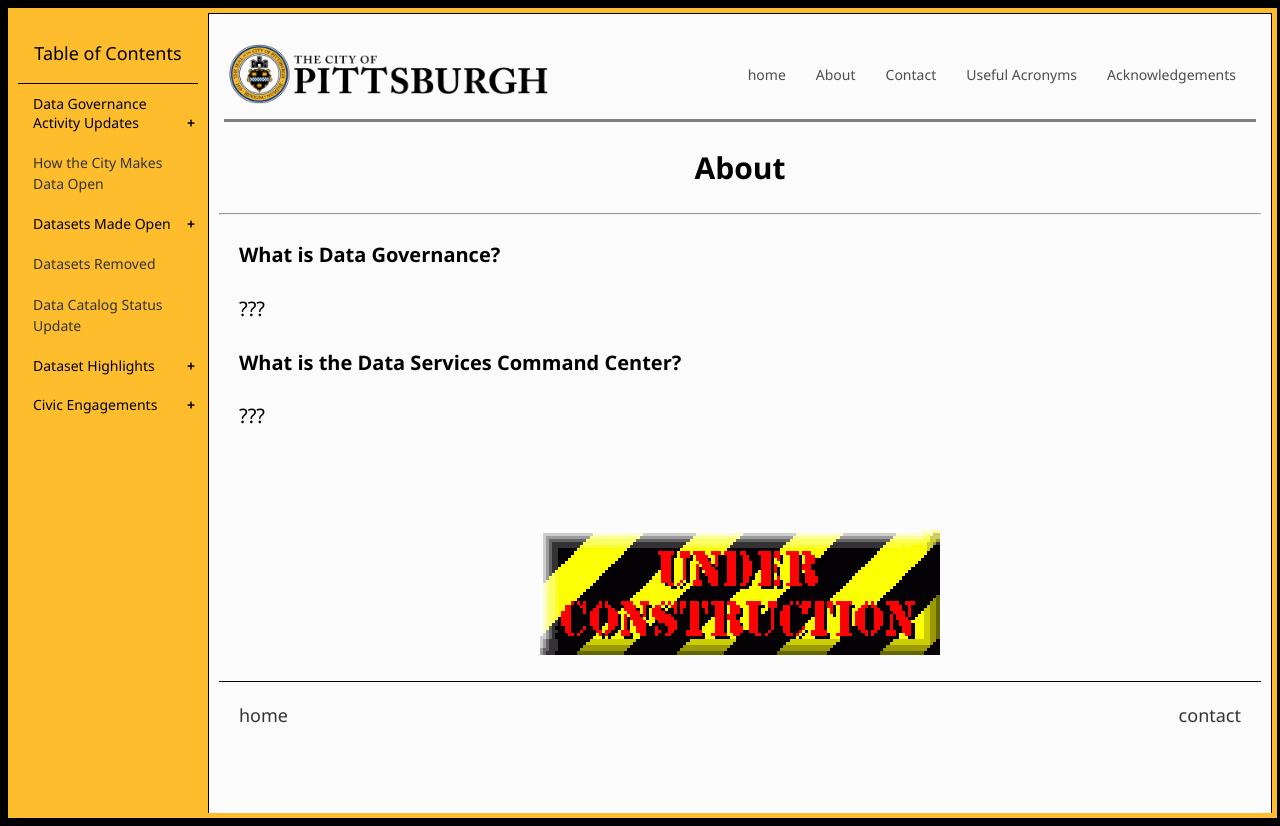
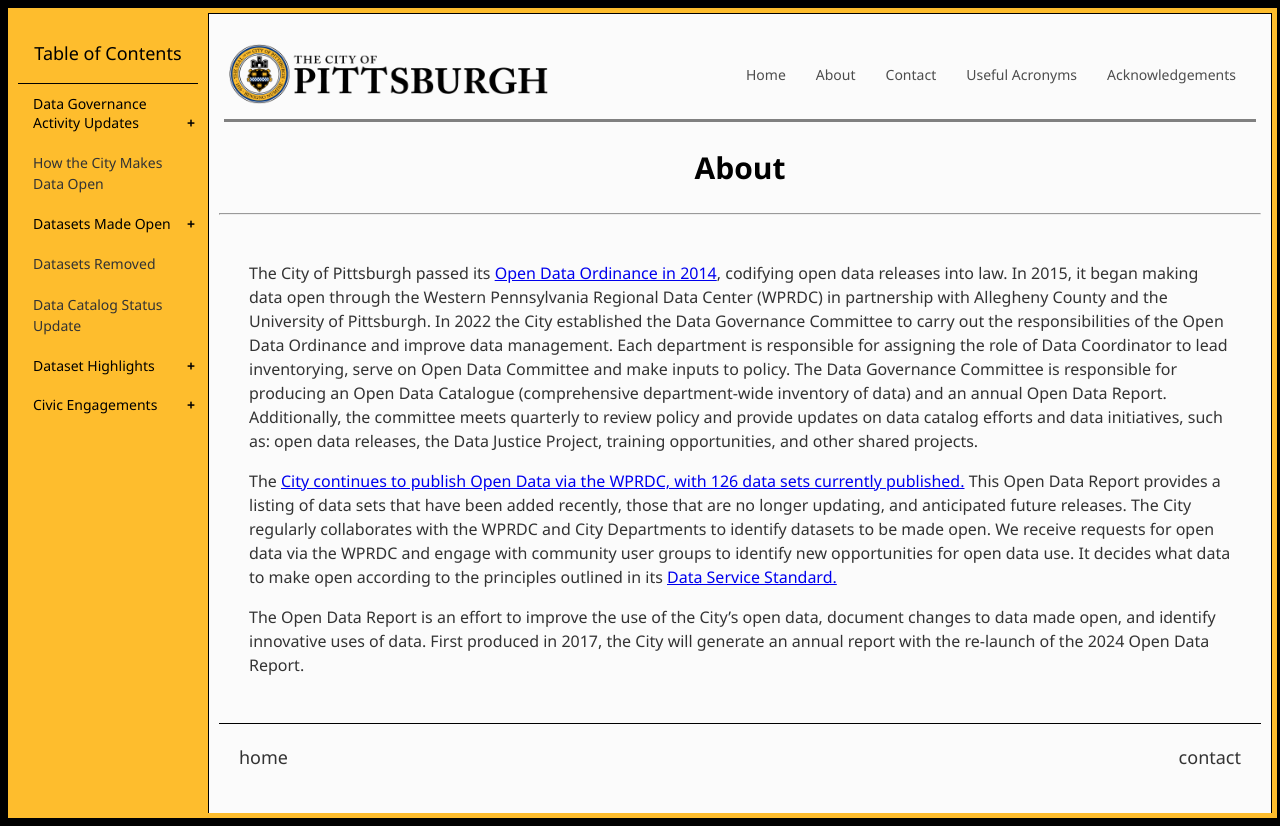
Before and after one commit to CityofPittsburgh/City-Of-Pittsburgh-2024-Open-Data-Report, a plain HTML site: page about.html in a window 1280 px wide. Drawn offline with Linux system fonts and the light colour scheme.

Commit message:
adding changes
Fixed home menu and added about styling

```diff
--- a/about.html
+++ b/about.html
@@ -65,7 +65,7 @@
                 <img src="/City-Of-Pittsburgh-2024-Open-Data-Report/assets/images/logos/official-logo.png" alt="city of pittsburgh logo" id="pittsburgh-logo">
 
                 <div id='link-holder'>
-                    <a class="header-links" href="/City-Of-Pittsburgh-2024-Open-Data-Report/index.html">home</a>
+                    <a class="header-links" href="/City-Of-Pittsburgh-2024-Open-Data-Report/index.html">Home</a>
                     <a class="header-links" href="/City-Of-Pittsburgh-2024-Open-Data-Report/about.html">About</a>
                     <a class="header-links" href="/City-Of-Pittsburgh-2024-Open-Data-Report/contact.html">Contact</a>
                     <a class="header-links" href="/City-Of-Pittsburgh-2024-Open-Data-Report/acronyms.html">Useful Acronyms</a>
@@ -77,21 +77,10 @@
             </h2>
             <hr>
 
-            <div style="text-align: left; margin: 20px;">
-                <h4>
-                    What is Data Governance?
-                </h4>
-                <p>???</p>
-                <h4>
-                    What is the Data Services Command Center?
-                </h4>
-                <p>???</p>
-                <br>
-                <br>
-                <br>
-                <div style="text-align: center;">
-                    <image src="assets/images/notdone.gif">
-                </div>
+            <div style="text-align: left; margin: 20px;" class="report-content">
+                <p>The City of Pittsburgh passed its <a href="https://ecode360.com/45431890#45431890" style="color:#0000ee;text-decoration: underline;">Open Data Ordinance in 2014</a>, codifying open data releases into law. In 2015, it began making data open through the Western Pennsylvania Regional Data Center (WPRDC) in partnership with Allegheny County and the University of Pittsburgh. In 2022 the City established the Data Governance Committee to carry out the responsibilities of the Open Data Ordinance and improve data management.  Each department is responsible for assigning the role of Data Coordinator to lead inventorying, serve on Open Data Committee and make inputs to policy. The Data Governance Committee is responsible for producing an Open Data Catalogue (comprehensive department-wide inventory of data) and an annual Open Data Report. Additionally, the committee meets quarterly to review policy and provide updates on data catalog efforts and data initiatives, such as: open data releases, the Data Justice Project, training opportunities, and other shared projects. </p>
+                <p>The <a href="https://data.wprdc.org/organization/city-of-pittsburgh" style="color:#0000ee;text-decoration: underline;">City continues to publish Open Data via the WPRDC, with 126 data sets currently published.</a> This Open Data Report provides a listing of data sets that have been added recently, those that are no longer updating, and anticipated future releases. The City regularly collaborates with the WPRDC and City Departments to identify datasets to be made open. We receive requests for open data via the WPRDC and engage with community user groups to identify new opportunities for open data use. It decides what data to make open according to the principles outlined in its <a href="https://www.pittsburghpa.gov/files/assets/city/v/1/ip/documents/data-documents/data-service-standard-v-1.0.pdf" style="color:#0000ee;text-decoration: underline;">Data Service Standard.</a> </p>
+                <p>The Open Data Report is an effort to improve the use of the City’s open data, document changes to data made open, and identify innovative uses of data. First produced in 2017, the City will generate an annual report with the re-launch of the 2024 Open Data Report. </p>
             </div>
 
 
```
Also changed, not shown: acknowledge.html (+1 -1 lines), acronyms.html (+1 -1 lines), contact.html (+1 -1 lines), index.html (+2 -2 lines), screens/CivicEngagements/affordable.html (+1 -1 lines), screens/CivicEngagements/bec-djwg.html (+1 -1 lines), screens/DGActivityUpdates/3-year-data-strat.html (+1 -1 lines), screens/DGActivityUpdates/DG-committee.html (+1 -1 lines), screens/DGActivityUpdates/data-policies.html (+1 -1 lines), screens/DGActivityUpdates/data-services-standard.html (+1 -1 lines), screens/DatasetHighlights/construction-and-demo.html (+1 -1 lines), screens/DatasetHighlights/dome-closures.html (+1 -1 lines), screens/DatasetsMadeOpen/future-releases-2025.html (+1 -1 lines), screens/DatasetsMadeOpen/recent-releases.html (+1 -1 lines), 4 more files.
